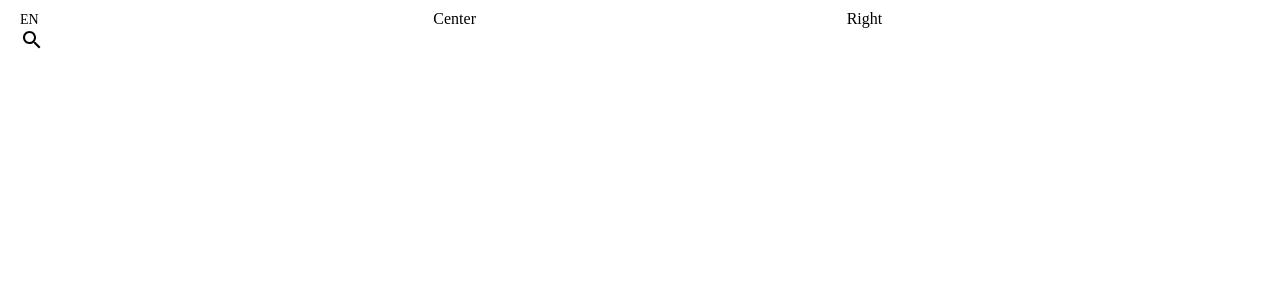
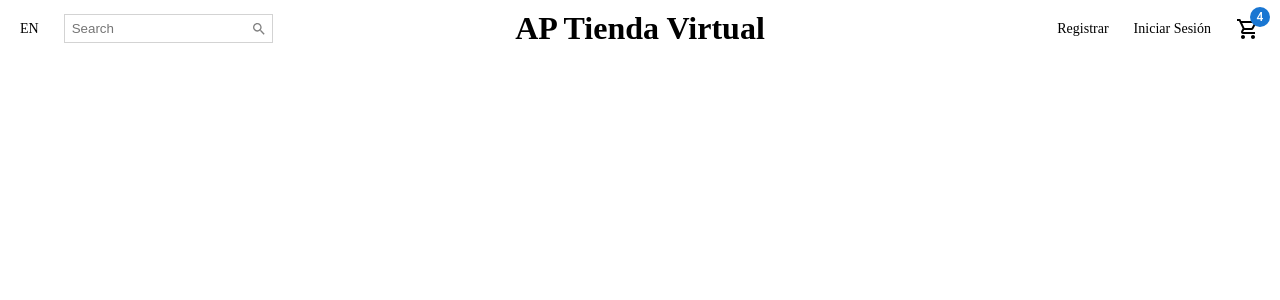
Before and after one commit to jaicodigital/AP-Tienda-Virtual, a React (Create React App) app: page / in a window 1280 px wide. Shown: the top 300 px of the page. Built offline with nearby package versions, Linux system fonts and the light colour scheme.

Commit message:
Update Navbar.jsx

```diff
--- a/src/components/Navbar.jsx
+++ b/src/components/Navbar.jsx
@@ -1,6 +1,8 @@
-import React from 'react';
-import styled from 'styled-components';
-import SearchIcon from '@mui/icons-material/Search';
+import React from "react";
+import styled from "styled-components";
+import SearchIcon from "@mui/icons-material/Search";
+import Badge from "@mui/material/Badge";
+import ShoppingCartOutlinedIcon from "@mui/icons-material/ShoppingCartOutlined";
 
 const Container = styled.div`
   height: 100px;
@@ -10,6 +12,13 @@ const Wrapper = styled.div`
   padding: 10px 20px;
   display: flex;
   justify-content: space-between;
+  align-items: center;
+`;
+
+const Left = styled.div`
+  flex: 1;
+  display: flex;
+  align-items: center;
 `;
 
 const Lenguage = styled.span`
@@ -18,30 +27,63 @@ cursor: pointer;
 `;
 
 const SearchContainer = styled.div`
-
+  border: 0.5px solid lightgray;
+  display: flex;
+  align-items: center;
+  margin-left: 25px;
+  padding: 5px;
 `;
 
-const Left = styled.div`
-flex: 1;
-`
+const Input = styled.input`
+  border: none;
+`;
+
 const Center = styled.div`
   flex: 1;
-`
+  text-align: center;
+`;
+
+const Logo = styled.h1`
+  font-weight: bold;
+`;
+
 const Right = styled.div`
   flex: 1;
-`
+  display: flex;
+  align-items: center;
+  justify-content: flex-end;
+`;
 
-export default function Navbar () {
+const MenuItem = styled.div`
+  font-size: 14px;
+  cursor: pointer;
+  margin-left: 25px;
+`;
+
+export default function Navbar() {
   return (
     <Container>
       <Wrapper>
         <Left>
           <Lenguage>EN</Lenguage>
-               <SearchContainer><SearchIcon/></SearchContainer>
+          <SearchContainer>
+            <Input placeholder="Search" />
+            <SearchIcon style={{color: "gray", fontSize:16}} />
+          </SearchContainer>
         </Left>
-             <Center>Center</Center>
-             <Right>Right</Right>
+        <Center>
+          <Logo>AP Tienda Virtual</Logo>
+        </Center>
+        <Right>
+          <MenuItem>Registrar</MenuItem>
+          <MenuItem>Iniciar Sesión</MenuItem>
+          <MenuItem>
+            <Badge badgeContent={4} color="primary">
+              <ShoppingCartOutlinedIcon/>
+            </Badge>
+          </MenuItem>
+        </Right>
       </Wrapper>
     </Container>
-  )
-};
+  );
+}
```
Lines whose indentation alone changed are shown as unchanged.
